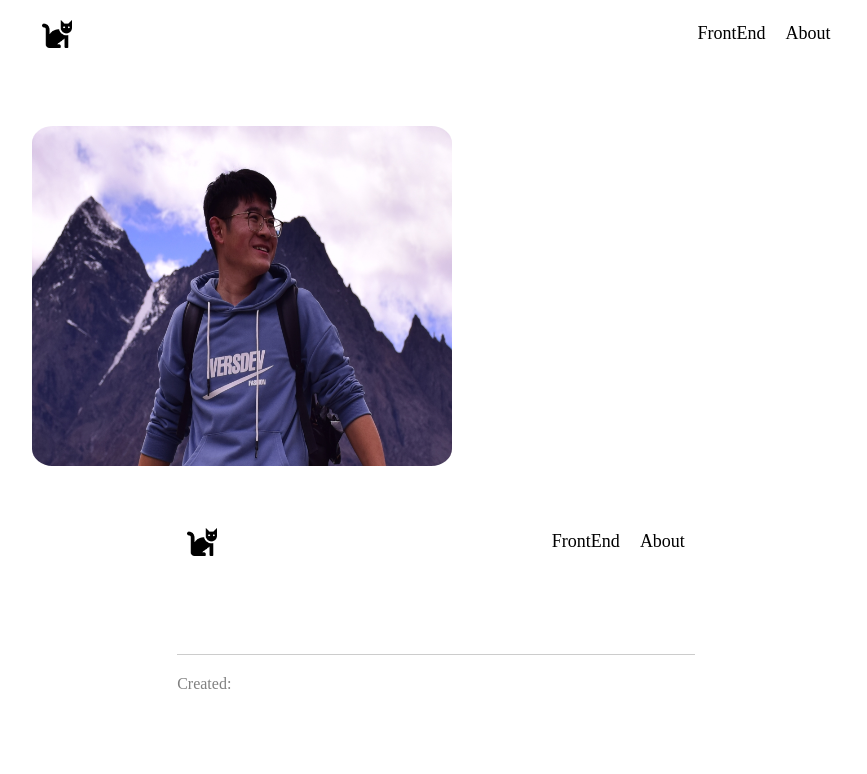
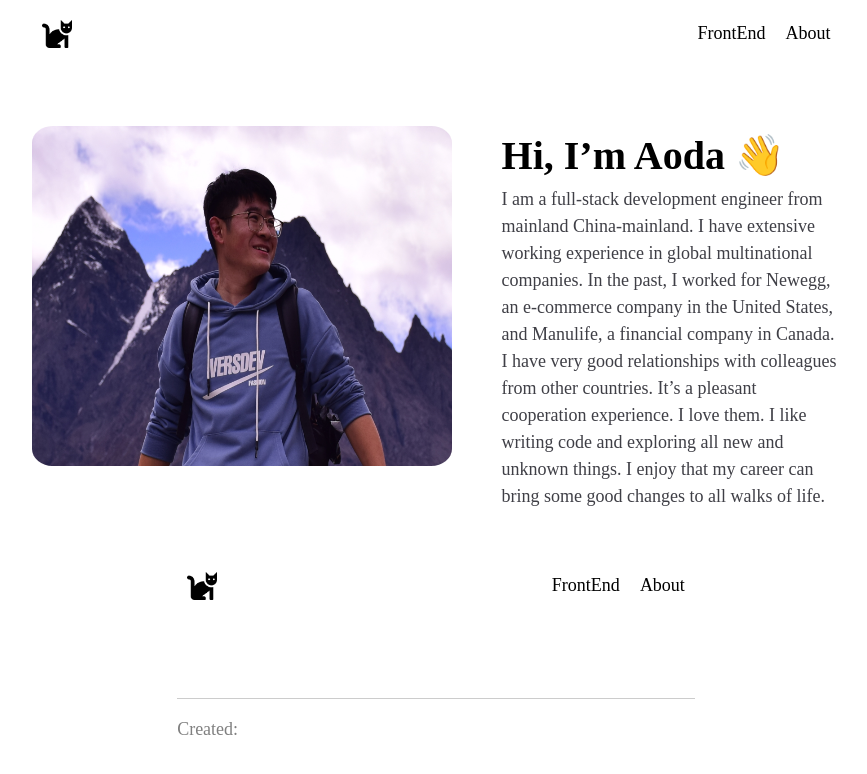
Before and after one commit to aoda-zhang/aoda-blogs, a Next.js app: page /about in a window 1280 px wide. Shown: the top 774 px of the page, without its empty margins (204-1071 px from the left). Built offline with nearby package versions, Linux system fonts and the light colour scheme.

Commit message:
update my profile

```diff
--- a/pages/MDDetail/index.module.scss
+++ b/pages/MDDetail/index.module.scss
@@ -21,7 +21,9 @@
   }
 }
 .contents {
-  p {
+  p,
+  li {
     color: $gray5;
+    margin-bottom: 0.625rem;
   }
 }
--- a/pages/about/index.module.scss
+++ b/pages/about/index.module.scss
@@ -9,6 +9,15 @@
     box-shadow: white 0px 0px 0px 25rem inset;
   }
   .info {
-    line-height: 2.5rem;
+    box-sizing: border-box;
+    line-height: 1.5;
+
+    .title {
+      font-size: 2.5rem;
+      font-weight: 700;
+    }
+    .value {
+      color: $gray5;
+    }
   }
 }
--- a/pages/about/index.tsx
+++ b/pages/about/index.tsx
@@ -18,7 +18,10 @@ const About: React.FC = () => {
               height={340}
               className={styles.avatar}
             />
-            <div className={styles.info}>{bio}</div>
+            <div className={styles.info}>
+              <div className={styles.title}>{bio?.title}</div>
+              <div className={styles.value}>{bio?.info}</div>
+            </div>
           </div>
           <MDDetail contents={allPosts?.about?.[0]?.content ?? ""} />
         </Layout>
--- a/shared/components/layout/index.module.scss
+++ b/shared/components/layout/index.module.scss
@@ -5,6 +5,7 @@
   box-sizing: border-box;
   padding: 0 18%;
   background-color: $steelBlue1;
+  font-size: 18px;
   @include medias(($s, $m)) {
     padding: 0 6%;
   }
--- a/shared/globalStore/index.ts
+++ b/shared/globalStore/index.ts
@@ -1,5 +1,5 @@
 import { create } from "zustand";
-import { devtools, persist } from "zustand/middleware";
+import { devtools } from "zustand/middleware";
 import { immer } from "zustand/middleware/immer";
 import { GlobalAction, GlobalState } from "./types";
 import { MDFileItemType, MDFilesType, StoreKeys } from "../types";
@@ -28,7 +28,10 @@ const defaultState: GlobalState = {
       path: "/about",
     },
   ],
-  bio: "",
+  bio: {
+    title: "Hi, I’m Aoda 👋",
+    info: "I am a full-stack development engineer from mainland China-mainland. I have extensive working experience in global multinational companies. In the past, I worked for Newegg, an e-commerce company in the United States, and Manulife, a financial company in Canada. I have very good relationships with colleagues from other countries. It’s a pleasant cooperation experience. I love them. I like writing code and exploring all new and unknown things. I enjoy that my career can bring some good changes to all walks of life.",
+  },
   frontEndOption:
     "This is about frontEnd content, mainly including HTML CSS and JS and some front-end related frameworks or technology stacks, react, scss, vite and so on",
   backEndOptions: {},
@@ -36,7 +39,6 @@ const defaultState: GlobalState = {
 const useBearStore = create<GlobalState & GlobalAction>()(
   immer(
     devtools(
-      persist(
       set => ({
         ...defaultState,
         setAllPosts: (posts: MDFilesType) =>
@@ -57,6 +59,5 @@ const useBearStore = create<GlobalState & GlobalAction>()(
       { name: StoreKeys.globalStore },
     ),
   ),
-  ),
 );
 export default useBearStore;
--- a/shared/globalStore/types.ts
+++ b/shared/globalStore/types.ts
@@ -3,7 +3,10 @@ export type GlobalState = {
   frontEndOption: string;
   backEndOptions: Record<string, unknown>;
   menuOptions: { label: string; path: string }[];
-  bio: string;
+  bio: {
+    title: string;
+    info: string;
+  };
   allPosts: MDFilesType;
   homePost: MDFileItemType;
   currentPost: MDFileItemType;
```
Also changed, not shown: contents/about/index.md (+47 -4 lines), contents/home/index.md (+3 -5 lines), shared/globalStore/index2.ts (deleted, +0 -18 lines). Lines whose indentation alone changed are shown as unchanged.
